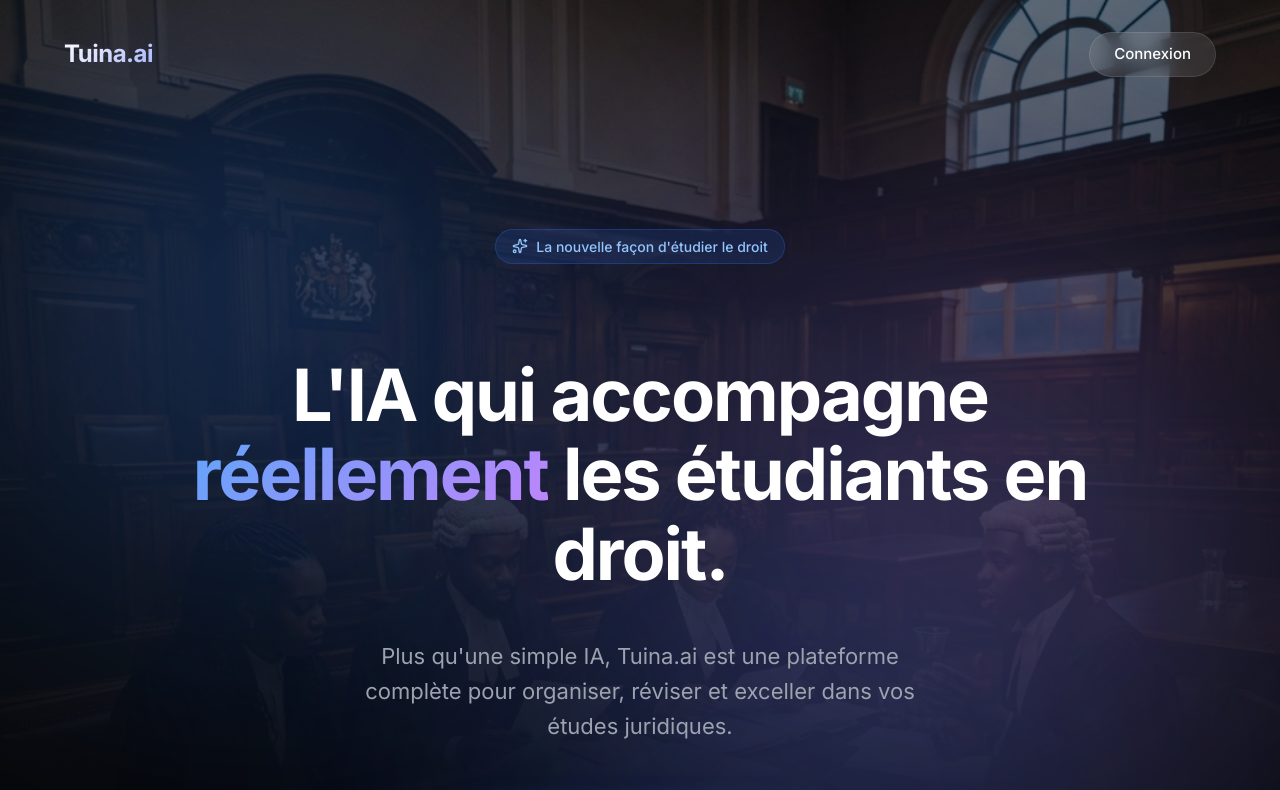
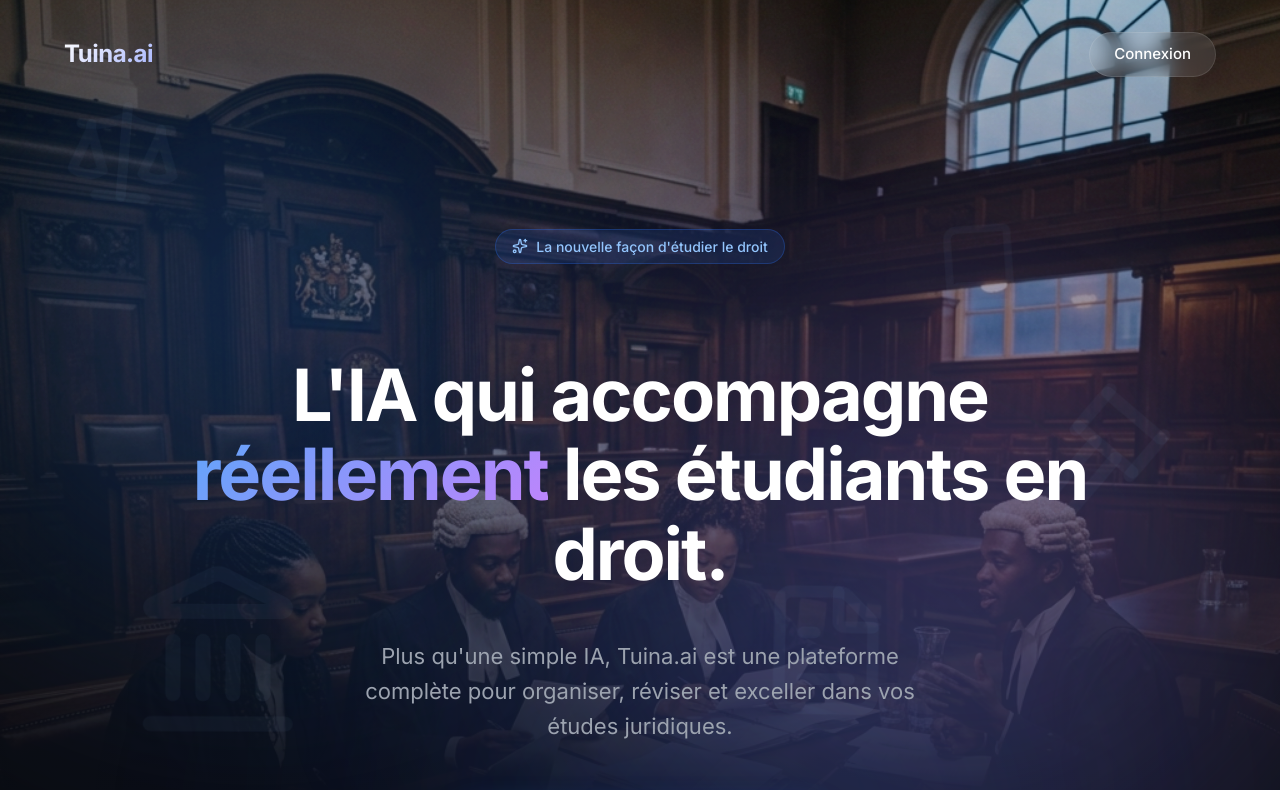
Before and after one commit to tuinaalex685-commits/TUINA.AI, a Next.js app: page / in a window 1280 px wide. Shown: the top 790 px of the page. Built offline with nearby package versions, Linux system fonts and the light colour scheme.

Commit message:
feat: icones juridiques flottantes et image plus nette

```diff
--- a/src/app/page.module.css
+++ b/src/app/page.module.css
@@ -14,11 +14,12 @@
   left: 0;
   width: 100%;
   height: 100vh;
-  background-image: linear-gradient(to bottom, rgba(5, 5, 5, 0.2) 0%, rgba(5, 5, 5, 0.7) 60%, rgba(5, 5, 5, 1) 100%), url('/hero-bg.png');
+  /* Dégradé moins sombre en haut, plus opaque */
+  background-image: linear-gradient(to bottom, rgba(10, 11, 16, 0.1) 0%, rgba(10, 11, 16, 0.4) 50%, rgba(10, 11, 16, 1) 100%), url('/hero-bg.png');
   background-size: cover;
   background-position: center 20%;
   z-index: 0;
-  opacity: 0.55;
+  opacity: 0.9; /* Image beaucoup plus nette et visible */
   pointer-events: none;
 }
 
@@ -72,6 +73,14 @@
 @keyframes pulse {
   0% { transform: scale(1); opacity: 0.5; }
   100% { transform: scale(1.15); opacity: 0.8; }
+}
+
+/* Floating background icons */
+.floatingIcon {
+  position: absolute;
+  color: rgba(147, 197, 253, 0.04); /* Subtile couleur bleutée */
+  pointer-events: none;
+  z-index: 0;
 }
 
 /* Content Wrapper */
--- a/src/app/page.tsx
+++ b/src/app/page.tsx
@@ -11,7 +11,12 @@ import {
   Edit3,
   TrendingUp,
   Sparkles,
-  ArrowRight
+  ArrowRight,
+  Scale,
+  Gavel,
+  Landmark,
+  FileText,
+  Book
 } from "lucide-react";
 import styles from "./page.module.css";
 
@@ -41,6 +46,23 @@ export default function Home() {
         <div className={`${styles.glow} ${styles.glow1}`} />
         <div className={`${styles.glow} ${styles.glow2}`} />
         <div className={`${styles.glow} ${styles.glow3}`} />
+
+        {/* Floating Legal Icons */}
+        <motion.div className={styles.floatingIcon} style={{ top: "15%", left: "5%" }} animate={{ y: [0, -30, 0], rotate: [0, 5, 0] }} transition={{ duration: 15, repeat: Infinity, ease: "easeInOut" }}>
+          <Scale size={120} />
+        </motion.div>
+        <motion.div className={styles.floatingIcon} style={{ top: "45%", right: "8%" }} animate={{ y: [0, 40, 0], rotate: [0, -10, 0] }} transition={{ duration: 18, repeat: Infinity, ease: "easeInOut", delay: 2 }}>
+          <Gavel size={150} />
+        </motion.div>
+        <motion.div className={styles.floatingIcon} style={{ top: "70%", left: "10%" }} animate={{ y: [0, -40, 0], rotate: [0, 8, 0] }} transition={{ duration: 20, repeat: Infinity, ease: "easeInOut", delay: 5 }}>
+          <Landmark size={180} />
+        </motion.div>
+        <motion.div className={styles.floatingIcon} style={{ top: "30%", right: "20%" }} animate={{ y: [0, -25, 0], rotate: [0, -5, 0] }} transition={{ duration: 16, repeat: Infinity, ease: "easeInOut", delay: 1 }}>
+          <Book size={90} />
+        </motion.div>
+        <motion.div className={styles.floatingIcon} style={{ bottom: "10%", right: "30%" }} animate={{ y: [0, 35, 0], rotate: [0, 6, 0] }} transition={{ duration: 22, repeat: Infinity, ease: "easeInOut", delay: 3 }}>
+          <FileText size={140} />
+        </motion.div>
       </div>
 
       <div className={styles.content}>
```
